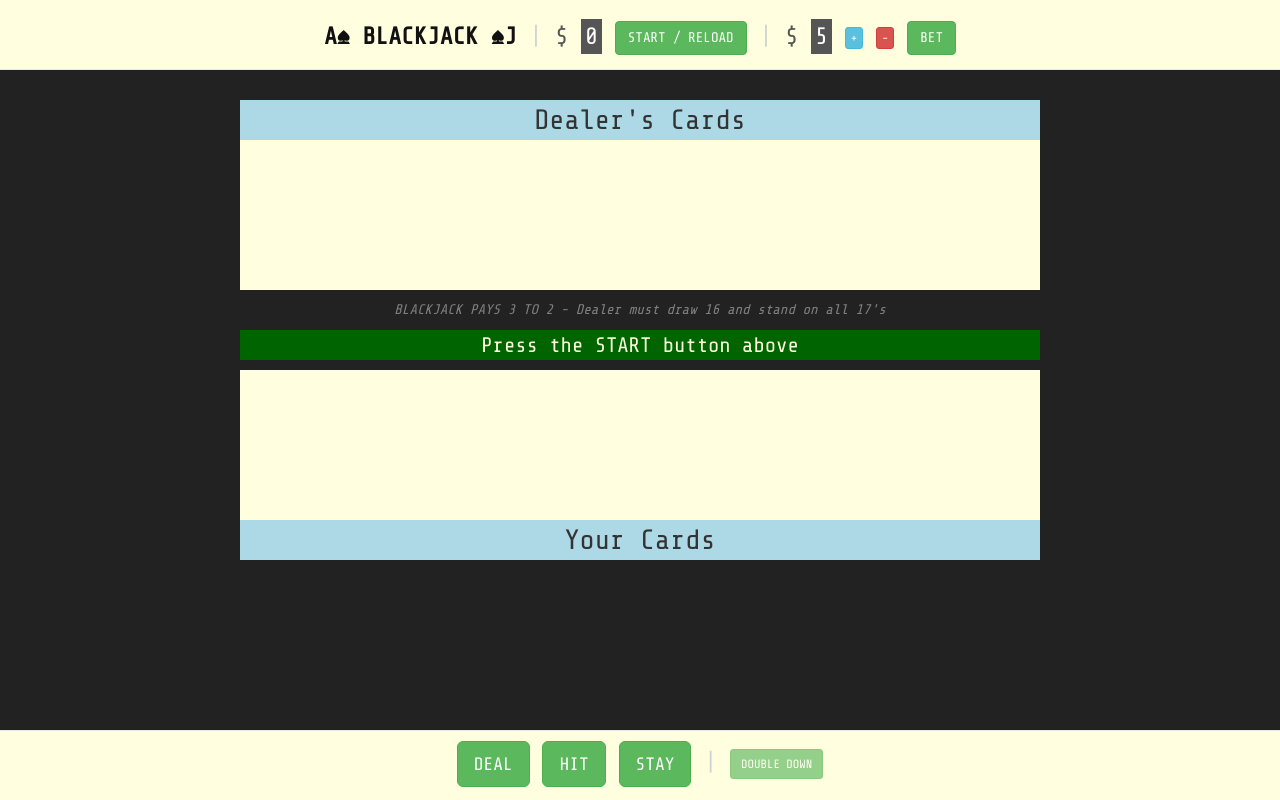
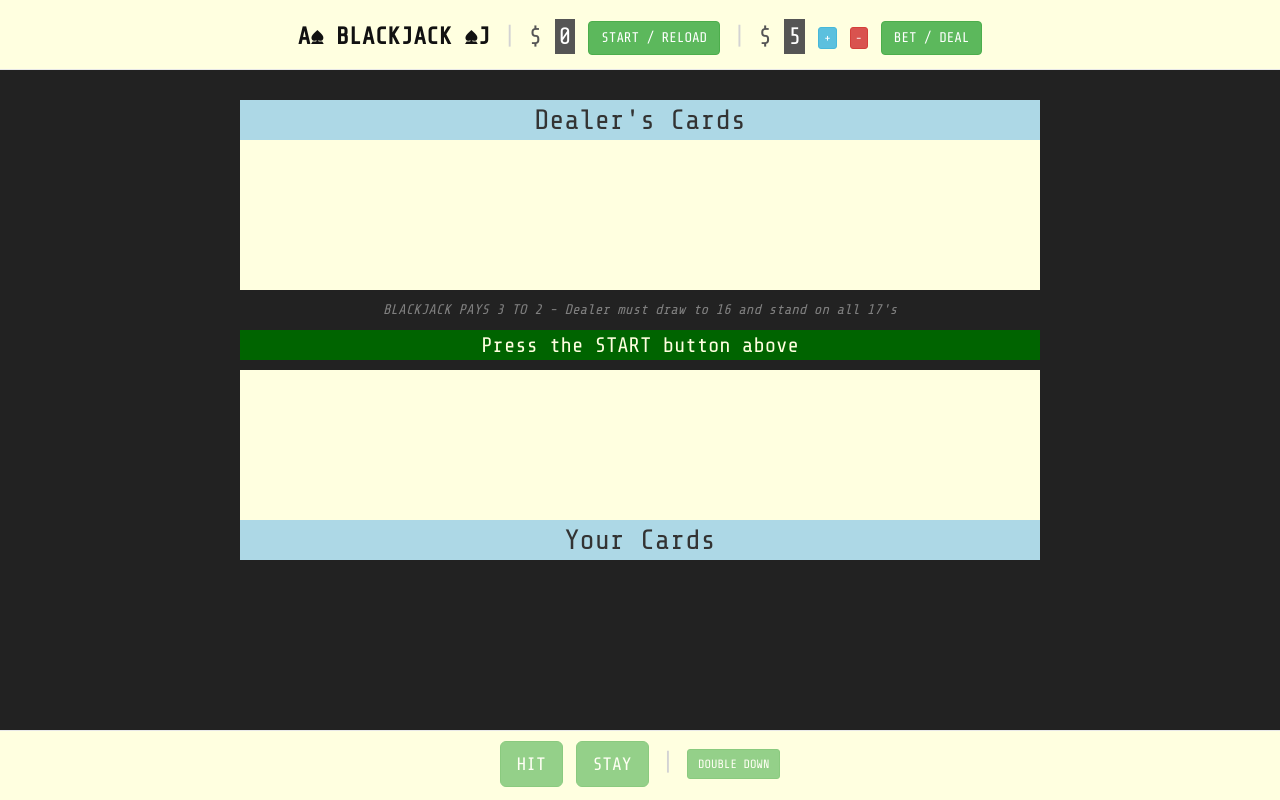
Before and after one commit to donghwalee/My-Projects, a plain HTML site: page index.html in a window 1280 px wide. Drawn offline with nearby package versions, Linux system fonts and the light colour scheme.

Commit message:
Update index.html
all seems to work.

```diff
--- a/index.html
+++ b/index.html
@@ -26,13 +26,13 @@
         <li role="presentation">$</li>
         <li role="presentation" id="betting-money">5</li>
         <li>
-          <button type="button" class="btn btn-info btn-xs" id="plus-button">+</button>
+          <button type="button" class="btn btn-info btn-xs bet-group" id="plus-button">+</button>
         </li>
         <li>
-          <button type="button" class="btn btn-danger btn-xs" id="minus-button">-</button>
+          <button type="button" class="btn btn-danger btn-xs bet-group" id="minus-button">-</button>
         </li>
         <li role="presentation">
-          <button type="button" class="btn btn-success" id="bet-button">BET</button>
+          <button type="button" class="btn btn-success bet-group" id="bet-button">BET / DEAL</button>
         </li>
       </ul>
     </div>
@@ -56,7 +56,7 @@
         </div> -->
 
         <div class="col-md-12 play-areas" id="rules-area">
-          BLACKJACK PAYS 3 TO 2 - Dealer must draw 16 and stand on all 17's
+          BLACKJACK PAYS 3 TO 2 - Dealer must draw to 16 and stand on all 17's
         </div>
 
         <div class="col-md-12 play-areas" id="message-area">
@@ -80,18 +80,18 @@
       <div class="container">
         <ul>
           <li role="presentation">
-            <button type="button" class="btn btn-success btn-lg" id="deal-button">DEAL</button>
+            <button type="button" class="btn btn-success btn-lg control-group" id="hit-button" disabled="disabled">HIT</button>
           </li>
           <li role="presentation">
-            <button type="button" class="btn btn-success btn-lg" id="hit-button">HIT</button>
-          </li>
-          <li role="presentation">
-            <button type="button" class="btn btn-success btn-lg" id="stay-button">STAY</button>
+            <button type="button" class="btn btn-success btn-lg control-group" id="stay-button" disabled="disabled">STAY</button>
           </li>
           <li role="presentation" id="separators">|</li>
           <li role="presentation">
+            <button type="button" class="btn btn-success btn-sm double-group" id="double-button" disabled="disabled">DOUBLE DOWN</button>
+          </li>
+          <!-- <li role="presentation">
             <button type="button" class="btn btn-success btn-sm" id="double-button" disabled="disabled">DOUBLE DOWN</button>
-          </li>
+          </li> -->
           <!-- <li role="presentation" id="separators">|</li>
           <li role="presentation">
             <button type="button" class="btn btn-success btn-sm" id="ins-yes-button" disabled="disabled">INSURANCE YES</button>
```
